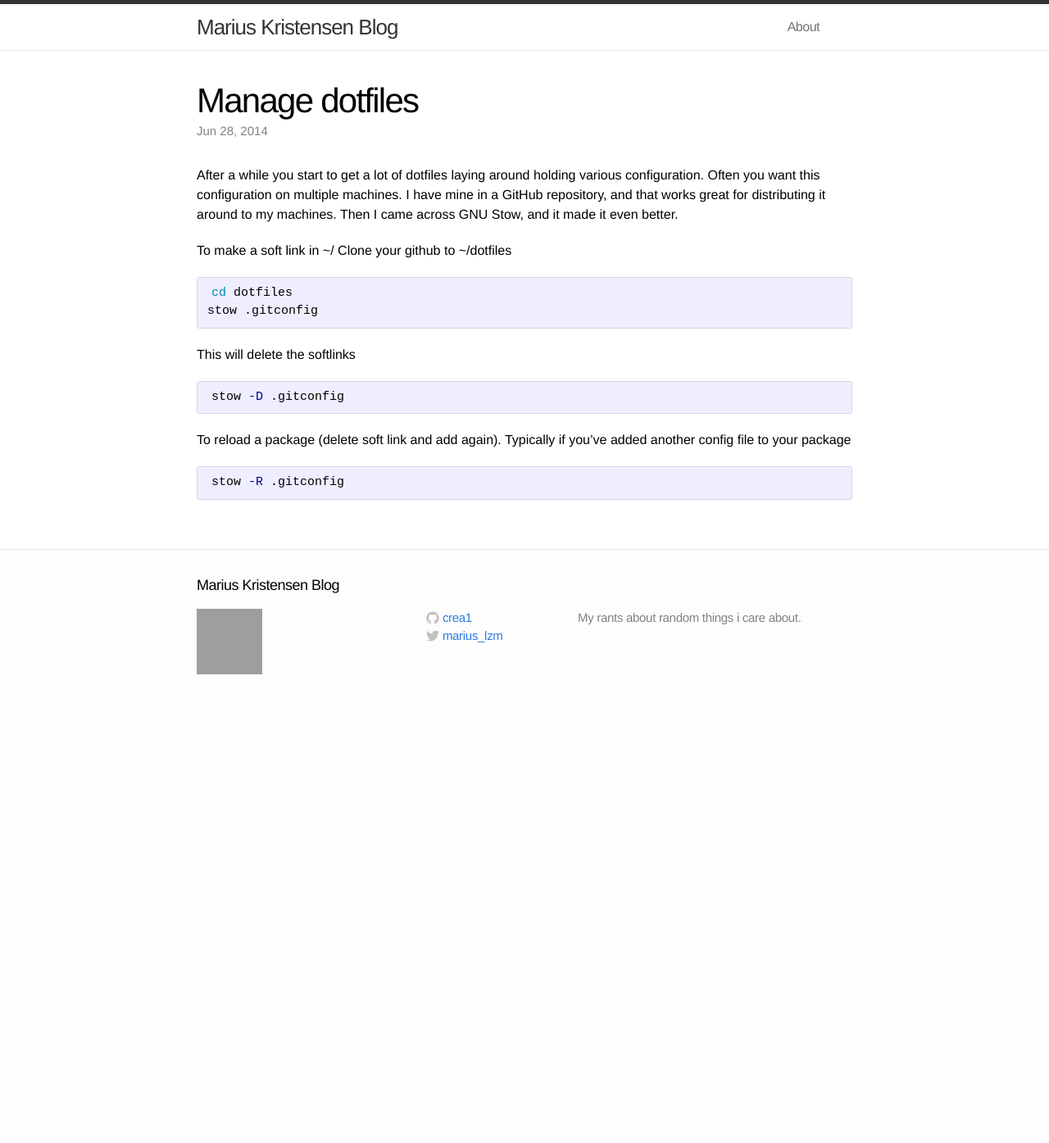
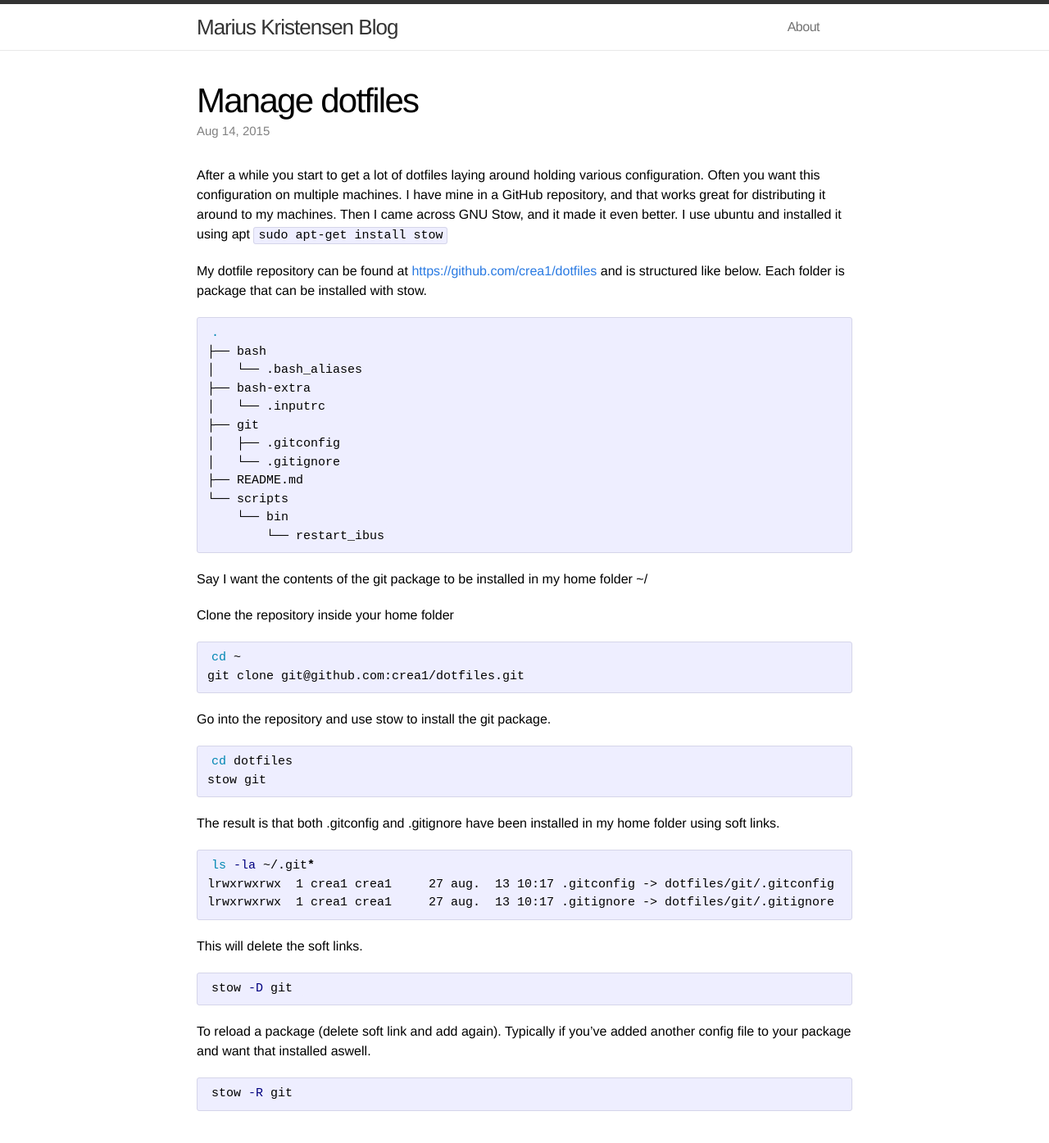
Before and after one commit to crea1/crea1.github.io, a Jekyll site: the page built from _posts/2015-08-04-manage-dotfiles.markdown, in a window 1280 px wide and 1400 px high. Shown: the top 1395 px of the window at 82% size. Built offline with Jekyll 4.4.1, drawn with Linux system fonts in a browser that asks for light colours; grey boxes are pictures that could not be loaded.

Commit message:
Finish manage dotfiles post

````diff
--- a/_posts/2015-08-04-manage-dotfiles.markdown
+++ b/_posts/2015-08-04-manage-dotfiles.markdown
@@ -1,27 +1,61 @@
 ---
 layout: post
 title:  "Manage dotfiles"
-date:   2014-06-28 19:51:12
-categories: dotfiles linux
+date:   2015-08-14 10:00:00
+categories: linux
 ---
 
-After a while you start to get a lot of dotfiles laying around holding various configuration. Often you want this configuration on multiple machines. I have mine in a GitHub repository, and that works great for distributing it around to my machines. Then I came across GNU Stow, and it made it even better.
+After a while you start to get a lot of dotfiles laying around holding various configuration. Often you want this configuration on multiple machines. I have mine in a GitHub repository, and that works great for distributing it around to my machines. Then I came across GNU Stow, and it made it even better. I use ubuntu and installed it using apt ```sudo apt-get install stow```
 
-To make a soft link in ~/
-Clone your github to ~/dotfiles
+My dotfile repository can be found at <https://github.com/crea1/dotfiles> and is structured like below. Each folder is package that can be installed with stow.
+
+{% highlight bash %}
+.
+├── bash
+│   └── .bash_aliases
+├── bash-extra
+│   └── .inputrc
+├── git
+│   ├── .gitconfig
+│   └── .gitignore
+├── README.md
+└── scripts
+    └── bin
+        └── restart_ibus
+{% endhighlight %}
+
+Say I want the contents of the git package to be installed in my home folder ~/
+
+Clone the repository inside your home folder
+
+{% highlight bash %}
+cd ~
+git clone git@github.com:crea1/dotfiles.git
+{% endhighlight %}
+
+Go into the repository and use stow to install the git package.
+
 {% highlight bash %}
 cd dotfiles
-stow .gitconfig
+stow git
 {% endhighlight %}
 
-This will delete the softlinks
+The result is that both .gitconfig and .gitignore have been installed in my home folder using soft links.
 
 {% highlight bash %}
-stow -D .gitconfig
+ls -la ~/.git*
+lrwxrwxrwx  1 crea1 crea1     27 aug.  13 10:17 .gitconfig -> dotfiles/git/.gitconfig
+lrwxrwxrwx  1 crea1 crea1     27 aug.  13 10:17 .gitignore -> dotfiles/git/.gitignore
 {% endhighlight %}
 
-To reload a package (delete soft link and add again). Typically if you've added another config file to your package
+This will delete the soft links.
 
 {% highlight bash %}
-stow -R .gitconfig
+stow -D git
 {% endhighlight %}
+
+To reload a package (delete soft link and add again). Typically if you've added another config file to your package and want that installed aswell.
+
+{% highlight bash %}
+stow -R git
+{% endhighlight %}
````
